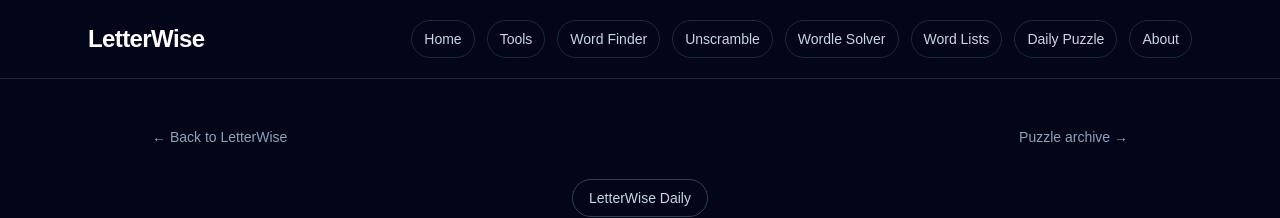
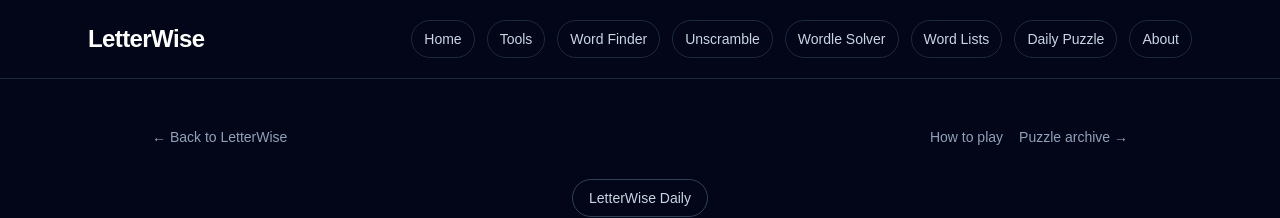
Before and after one commit to LetterWise/letterwise, a Next.js app: page /daily-word-puzzle in a window 1280 px wide. Shown: the top 218 px of the page. Built offline with nearby package versions, Linux system fonts and the light colour scheme.

Commit message:
Update page.tsx

```diff
--- a/app/daily-word-puzzle/page.tsx
+++ b/app/daily-word-puzzle/page.tsx
@@ -310,9 +310,17 @@
   return (
     <main className="min-h-screen bg-slate-950 text-white">
       <section className="mx-auto max-w-5xl px-6 py-12">
-        <div className="flex items-center justify-between gap-4">
+        <div className="flex flex-col gap-3 sm:flex-row sm:items-center sm:justify-between">
           <a href="/" className="text-sm text-slate-400 hover:text-white">
             ← Back to LetterWise
+          </a>
+
+          <div className="flex flex-wrap gap-4">
+            <a
+              href="/daily-word-puzzle/how-to-play"
+              className="text-sm text-slate-400 hover:text-white"
+            >
+              How to play
             </a>
 
             <a
@@ -321,6 +329,7 @@
             >
               Puzzle archive →
             </a>
+          </div>
         </div>
 
         <div className="mt-8 text-center">
```
Lines whose indentation alone changed are shown as unchanged.
